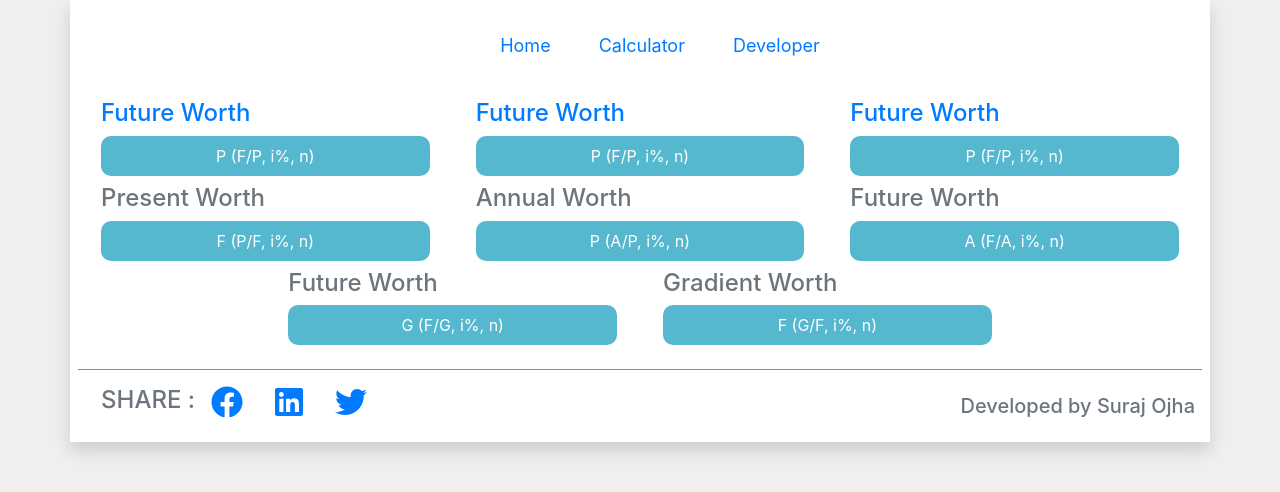
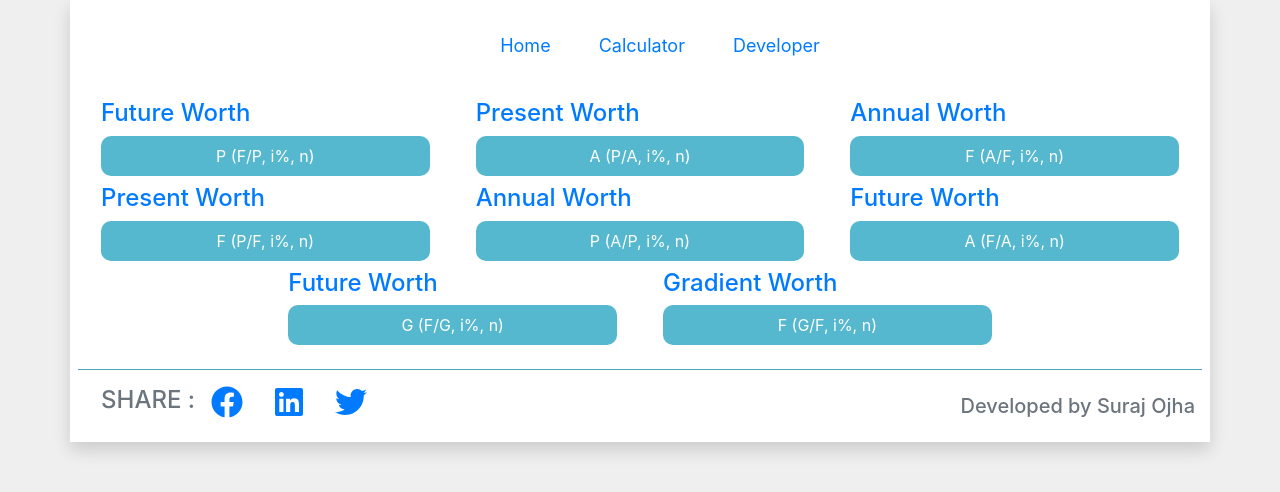
Before and after one commit to Suraez/ecoproject, a React (Create React App) app: page /calculators in a window 1280 px wide. Shown: the top 492 px of the page. Built offline with nearby package versions, Linux system fonts and the light colour scheme.

Commit message:
frontend completed

```diff
--- /dev/null
+++ b/src/assets.js
@@ -0,0 +1,8 @@
+const assets = {
+    a2: require("./assets/images/a2.jpg"),
+    a1: require("./assets/images/a1.jpg"),
+    a3: require("./assets/images/a3.jpg"),
+    a4: require("./assets/images/a4.jpg"),
+}
+
+export default assets;
--- a/src/components/Calc.js
+++ b/src/components/Calc.js
@@ -6,11 +6,11 @@ import Navigation from './Navigation'
 import styles from "../assets/css/calc.module.css"
 import Comment from './Comment'
 import PostComment from './PostComment'
+import assets from '../assets'
 
 import AnsModal from './AnsModal'
 
 function Calc(props) {
-    console.log(props);
     return (
     <>
         <div className="container bg-white shadow text-muted p-4">
@@ -25,7 +25,7 @@ function Calc(props) {
 
             <div className="row">
                 <div className="col-md-6 col-12">
-                    <img src={props.location.state.imagePath} alt="image1" className={styles.image}/>
+                    <img src={assets[props.location.state.imagePath]} alt="image1" className={styles.image}/>
                 </div>
                 <div className="col-md-6 col-12">
                     <h4>Fill in the values.And get answers in seconds.</h4>
--- a/src/components/Calculators.js
+++ b/src/components/Calculators.js
@@ -6,7 +6,6 @@ import Calculator from './Calculator'
 import Footer from './Footer'
 import Navigation from './Navigation'
 
-import p1 from '../assets/images/a1.jpg';
 
 export default function Calculators() {
     return (
@@ -19,35 +18,77 @@ export default function Calculators() {
                      pathname: '/calc',
                      state: {
                          sum: 'P',
-                         imagePath: p1
+                         imagePath: 'a1'
                      }
                  }}><Calculator formula="P (F/P, i%, n)" label="Future Worth"/></Link>
                 </div>
                 <div className="col-md-4 col-12">
-                <Link to="/calc"><Calculator formula="P (F/P, i%, n)" label="Future Worth"/></Link>
+                <Link to={{
+                     pathname: '/calc',
+                     state: {
+                         sum: 'A',
+                         imagePath: 'a1'
+                     }
+                 }}><Calculator formula="A (P/A, i%, n)" label="Present Worth"/></Link>
                 </div>
                 <div className="col-md-4 col-12">
-                <Link to="/calc"><Calculator formula="P (F/P, i%, n)" label="Future Worth"/></Link>                </div>
+                <Link to={{
+                     pathname: '/calc',
+                     state: {
+                         sum: 'F',
+                         imagePath: 'a3'
+                     }
+                 }}><Calculator formula="F (A/F, i%, n)" label="Annual Worth"/></Link></div>
             </div>
 
             <div className="row">
                 <div className="col-md-4 col-12">
-                    <Calculator formula="F (P/F, i%, n)" label="Present Worth"/>
+                    <Link to={{
+                     pathname: '/calc',
+                     state: {
+                         sum: 'F',
+                         imagePath: 'a1'
+                     }
+                 }}><Calculator formula="F (P/F, i%, n)" label="Present Worth"/></Link>
                 </div>
                 <div className="col-md-4 col-12">
-                    <Calculator formula="P (A/P, i%, n)" label="Annual Worth" />
+                    <Link to={{
+                     pathname: '/calc',
+                     state: {
+                         sum: 'A',
+                         imagePath: 'a2'
+                     }
+                 }}><Calculator formula="P (A/P, i%, n)" label="Annual Worth" /></Link>
                 </div>
                 <div className="col-md-4 col-12">
-                    <Calculator formula="A (F/A, i%, n)" label="Future Worth"/>
+                    <Link to={{
+                     pathname: '/calc',
+                     state: {
+                         sum: 'P',
+                         imagePath: 'a1'
+                     }
+                 }}><Calculator formula="A (F/A, i%, n)" label="Future Worth"/></Link>
                 </div>
             </div>
 
             <div className="row d-flex justify-content-center">
                 <div className="col-md-4 col-12">
-                    <Calculator formula="G (F/G, i%, n)" label="Future Worth"/>
+                    <Link to={{
+                     pathname: '/calc',
+                     state: {
+                         sum: 'P',
+                         imagePath: 'a1'
+                     }
+                 }}><Calculator formula="G (F/G, i%, n)" label="Future Worth"/></Link>
                 </div>
                 <div className="col-md-4 col-12">
-                    <Calculator formula="F (G/F, i%, n)" label="Gradient Worth"/>
+                    <Link to={{
+                     pathname: '/calc',
+                     state: {
+                         sum: 'P',
+                         imagePath: 'a1'
+                     }
+                 }}><Calculator formula="F (G/F, i%, n)" label="Gradient Worth"/></Link>
                 </div>
             </div>
         </div>
```
Also changed, not shown: src/axiosConfig.js (added, +7 -0 lines).
